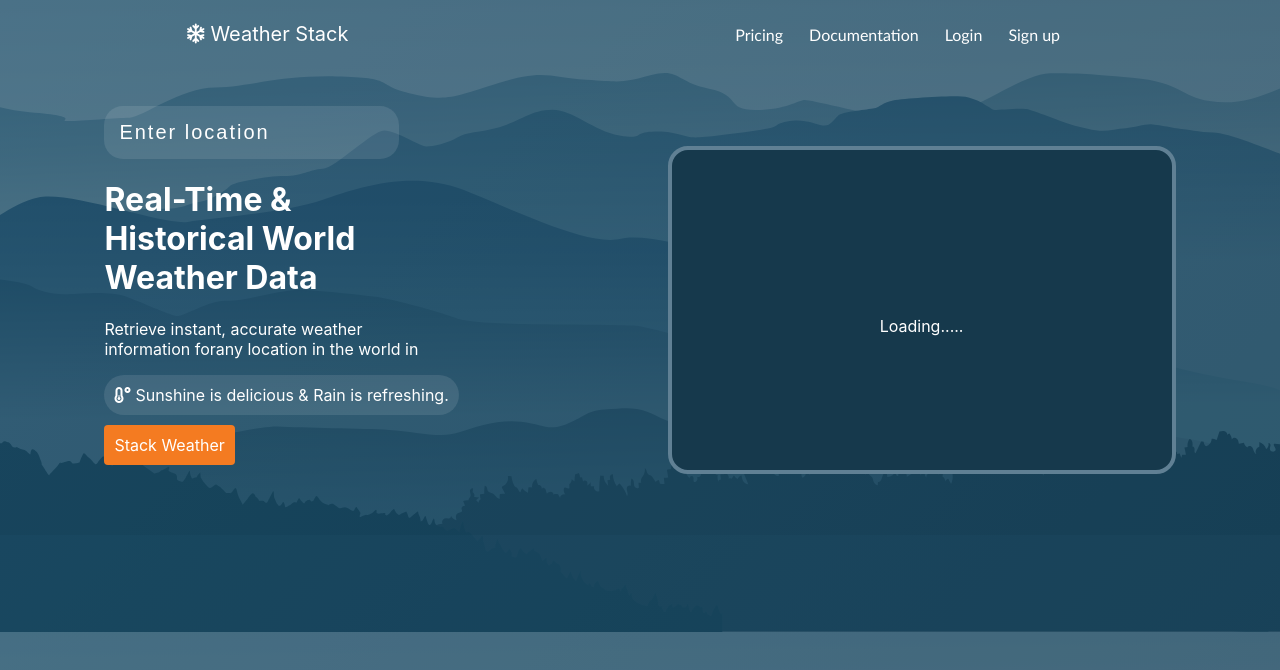
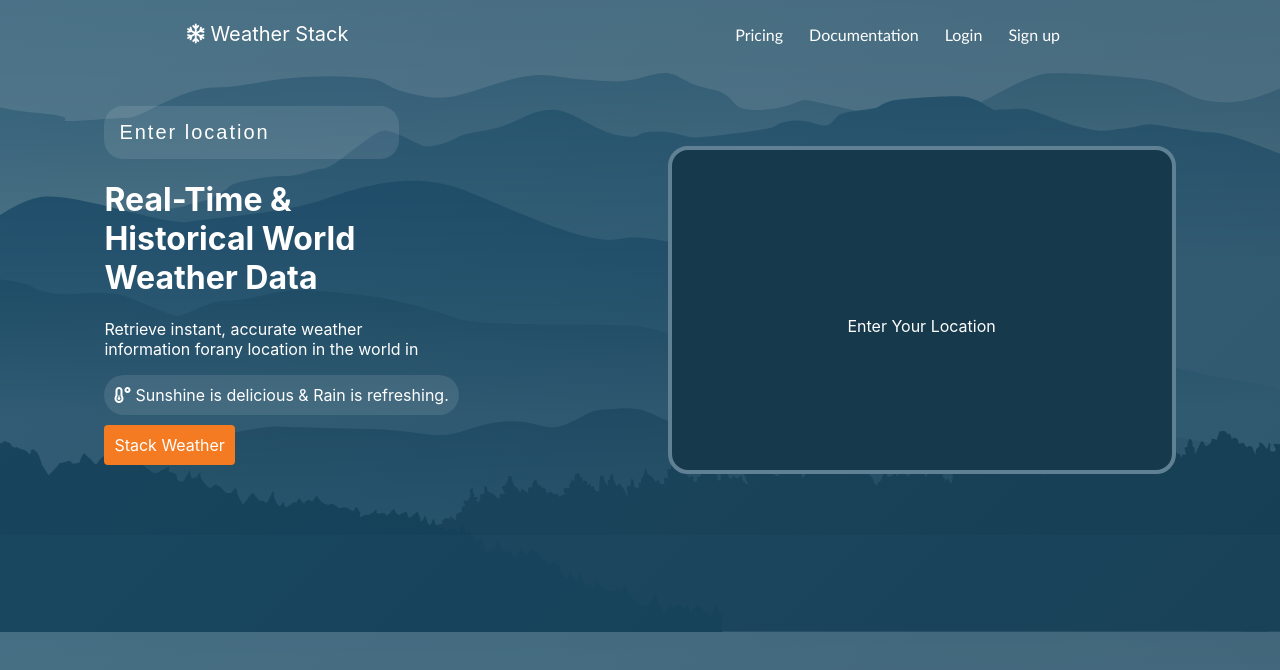
Before and after one commit to ItsAnkitPandey/StackWeather, a React (Create React App) app: page / in a window 1280 px wide. Shown: the top 670 px of the page. Built offline with nearby package versions, Linux system fonts and the light colour scheme; no server answers.

Commit message:
some minor change

```diff
--- a/src/App.css
+++ b/src/App.css
@@ -160,6 +160,9 @@
   align-items: center;
   justify-content: center;
 }
+.data>div>img{
+  border-radius: 4px;
+}
 .forecast{
   display: flex;
   flex-direction: column;
--- a/src/components/Home.jsx
+++ b/src/components/Home.jsx
@@ -5,11 +5,11 @@
 
 const Home = () => {
     const [weatherData, setWeatherData] = useState(null);
-    const apiKey = "9faffac7c31af858ba42b0d533fe8ba4";
-    const [query, setQuery] = useState("");// Replace with the desired location
+    const [query, setQuery] = useState("");
     useEffect(() => {
         const fetchData = async () => {
             try {
+                const apiKey = "9faffac7c31af858ba42b0d533fe8ba4";
                 const encodedQuery = encodeURIComponent(query);
                 // Fetch weather data from Weatherstack API
                 const response = await axios.get(`http://api.weatherstack.com/current`, {
@@ -24,7 +24,7 @@
             }
         };
         fetchData();
-    },  [query]); // Run the effect whenever the 'query' changes
+    }, [query]); // Run the effect whenever the 'query' changes
     const handleInputChange = (event) => {
         setQuery(event.target.value);
     };
@@ -44,7 +44,9 @@
 
                 </div>
                 <div className="weather-details">
-                    {(!weatherData || !weatherData.location) ? (<p style={{ display: 'flex', alignItems: 'center', justifyContent: 'center', width: '100%', height: '100%' }}>Loading.....</p>) : (
+                    {query === "" ? (
+                        <p style={{ display: 'flex', alignItems: 'center', justifyContent: 'center', width: '100%', height: '100%' }}>Enter Your Location</p>
+                    ) : (!weatherData || !weatherData.location) ? (<p style={{ display: 'flex', alignItems: 'center', justifyContent: 'center', width: '100%', height: '100%' }}>Loading.....</p>) : (
                         <>
                             <div className="location">  {weatherData.location.name},{weatherData.location.country}</div>
                             <div className="data">
```
